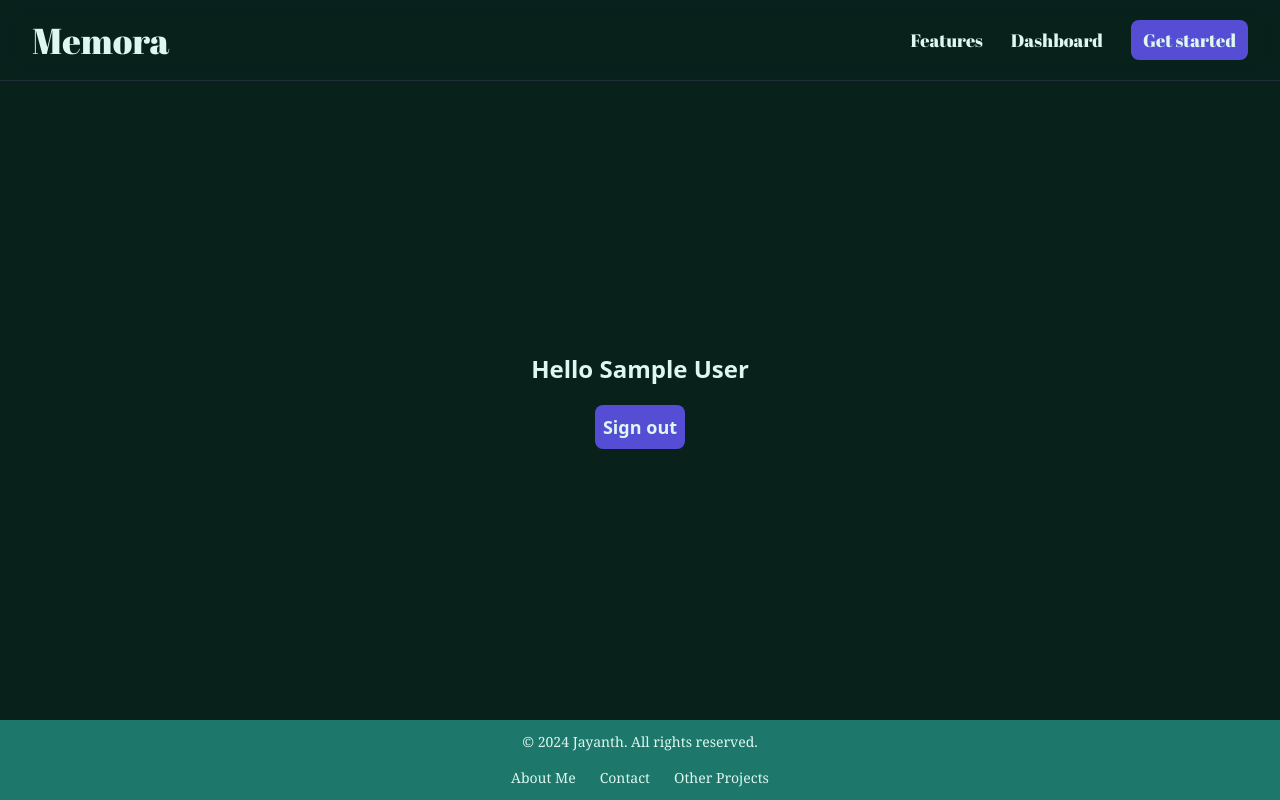
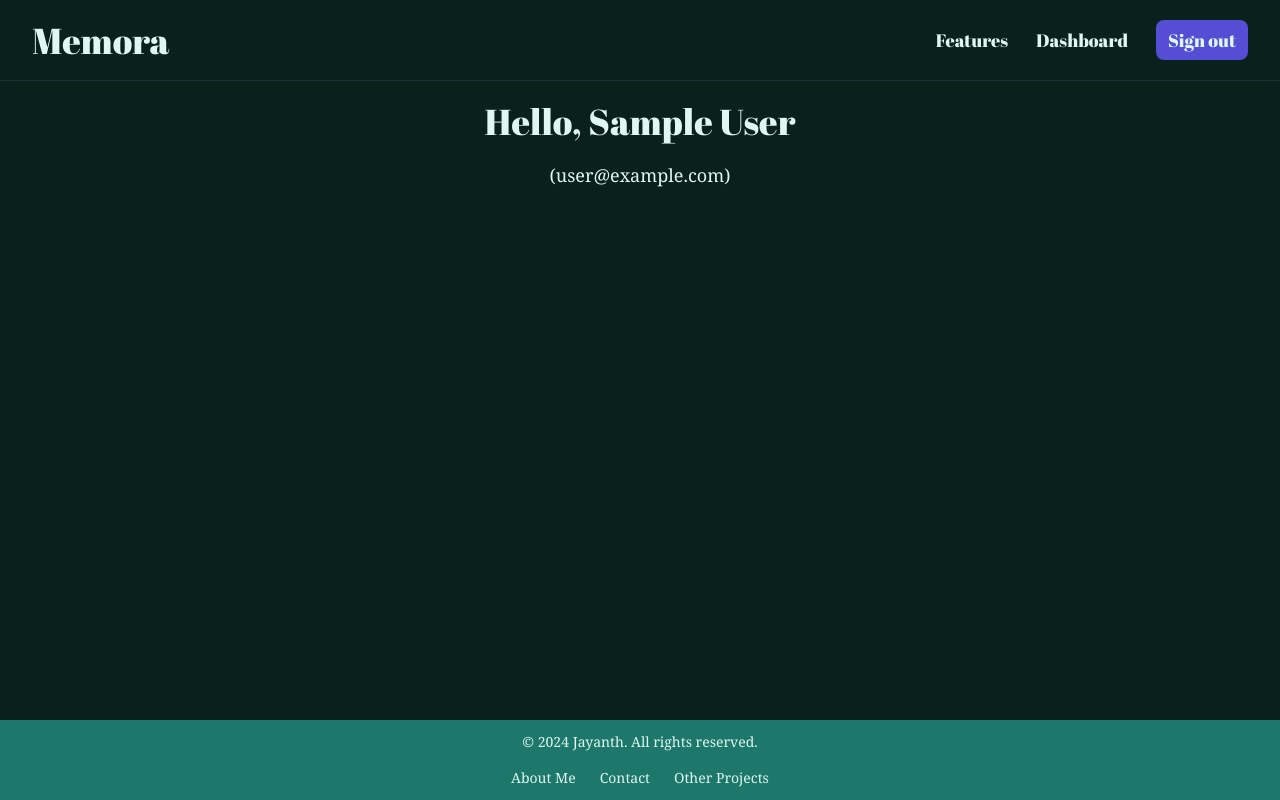
Before and after one commit to jayanthh71/memora, a Next.js app: page /dashboard in a window 1280 px wide. Built offline with nearby package versions, Linux system fonts and the light colour scheme; no server answers; sample sign-in values are in the browser's storage; a web font is replaced by a local one.

Commit message:
Create Pod

```diff
--- a/src/app/dashboard/page.tsx
+++ b/src/app/dashboard/page.tsx
@@ -1,26 +1,17 @@
-import { auth, signOut } from "@/auth";
+import { auth } from "@/auth";
+import Pod from "@/components/ui/Pod";
 import { redirect } from "next/navigation";
 
 export default async function Dashboard() {
   const session = await auth();
   if (!session) redirect("/login");
-  const user = session?.user;
+  const { name, email } = session.user!;
 
   return (
-    <div className="mx-auto flex flex-col items-center justify-center gap-5 text-2xl font-bold text-text">
-      <h1>Hello {user ? user.name : "Person"}</h1>
-      {user && (
-        <form
-          action={async () => {
-            "use server";
-            await signOut();
-          }}
-        >
-          <button className="rounded-lg bg-accent p-2 text-lg" type="submit">
-            Sign out
-          </button>
-        </form>
-      )}
+    <div className="mx-auto flex flex-col items-center text-text">
+      <h1 className="p-5 font-heading text-4xl">Hello, {name} </h1>
+      <p className="font-body text-lg">({email})</p>
+      <div className="flex flex-wrap justify-center gap-10 p-10"></div>
     </div>
   );
 }
--- a/src/app/page.tsx
+++ b/src/app/page.tsx
@@ -34,10 +34,10 @@ export default function Home() {
           a certain time, Memora ensures your stories stand the test of time.
         </p>
         <Link
-          href="/login"
+          href="/dashboard"
           className="mx-auto w-40 rounded-lg bg-accent px-3 py-1.5 text-lg font-bold transition-colors duration-200 hover:bg-accentlight"
         >
-          Continue
+          Get Started
         </Link>
       </div>
     </main>
--- a/src/components/layout/Navbar.tsx
+++ b/src/components/layout/Navbar.tsx
@@ -1,6 +1,10 @@
+import { auth, signOut } from "@/auth";
 import Link from "next/link";
 
-export default function Navbar() {
+export default async function Navbar() {
+  const session = await auth();
+  const signedIn = session?.user ? true : false;
+
   return (
     <header className="sticky top-0 z-20 border-b border-b-gray-700/50 backdrop-blur">
       <nav className="mx-auto flex h-20 max-w-7xl items-center justify-between px-8 font-heading text-text">
@@ -20,12 +24,28 @@ export default function Navbar() {
           >
             Dashboard
           </Link>
-          <Link
-            href="/login"
-            className="rounded-lg bg-accent px-3 py-1.5 text-lg transition-colors duration-200 hover:bg-accentlight"
-          >
-            Get started
-          </Link>
+          {!signedIn ? (
+            <Link
+              href="/login"
+              className="rounded-lg bg-accent px-3 py-1.5 text-lg transition-colors duration-200 hover:bg-accentlight"
+            >
+              Sign in
+            </Link>
+          ) : (
+            <form
+              action={async () => {
+                "use server";
+                await signOut();
+              }}
+            >
+              <button
+                className="rounded-lg bg-accent px-3 py-1.5 text-lg transition-colors duration-200 hover:bg-accentlight"
+                type="submit"
+              >
+                Sign out
+              </button>
+            </form>
+          )}
         </div>
       </nav>
     </header>
--- /dev/null
+++ b/src/components/ui/Pod.tsx
@@ -0,0 +1,20 @@
+// Sample Pod
+const pod = {
+  id: "09bjb13B32",
+  email: "example@example.com",
+  name: "My Pod",
+  description: "This is my memory which happened in the past",
+  date_created: "2025-01-01",
+  date_due: "2025-02-14",
+  content: "#This is a pod\n\n##My Memory...",
+};
+
+export default function Pod() {
+  return (
+    <div className="flex h-80 w-72 min-w-min cursor-pointer flex-col items-center justify-between rounded-xl border-2 border-accent bg-secondary p-4 text-center text-text transition-shadow hover:shadow-[0_0_25px_5px_rgba(0,0,0,0.2)] hover:shadow-accent">
+      <h1 className="line-clamp-2 font-heading text-xl">{pod.name}</h1>
+      <p className="line-clamp-5 font-body text-lg">{pod.description}</p>
+      <p className="font-body text-lg">Due Date: {pod.date_due}</p>
+    </div>
+  );
+}
```
